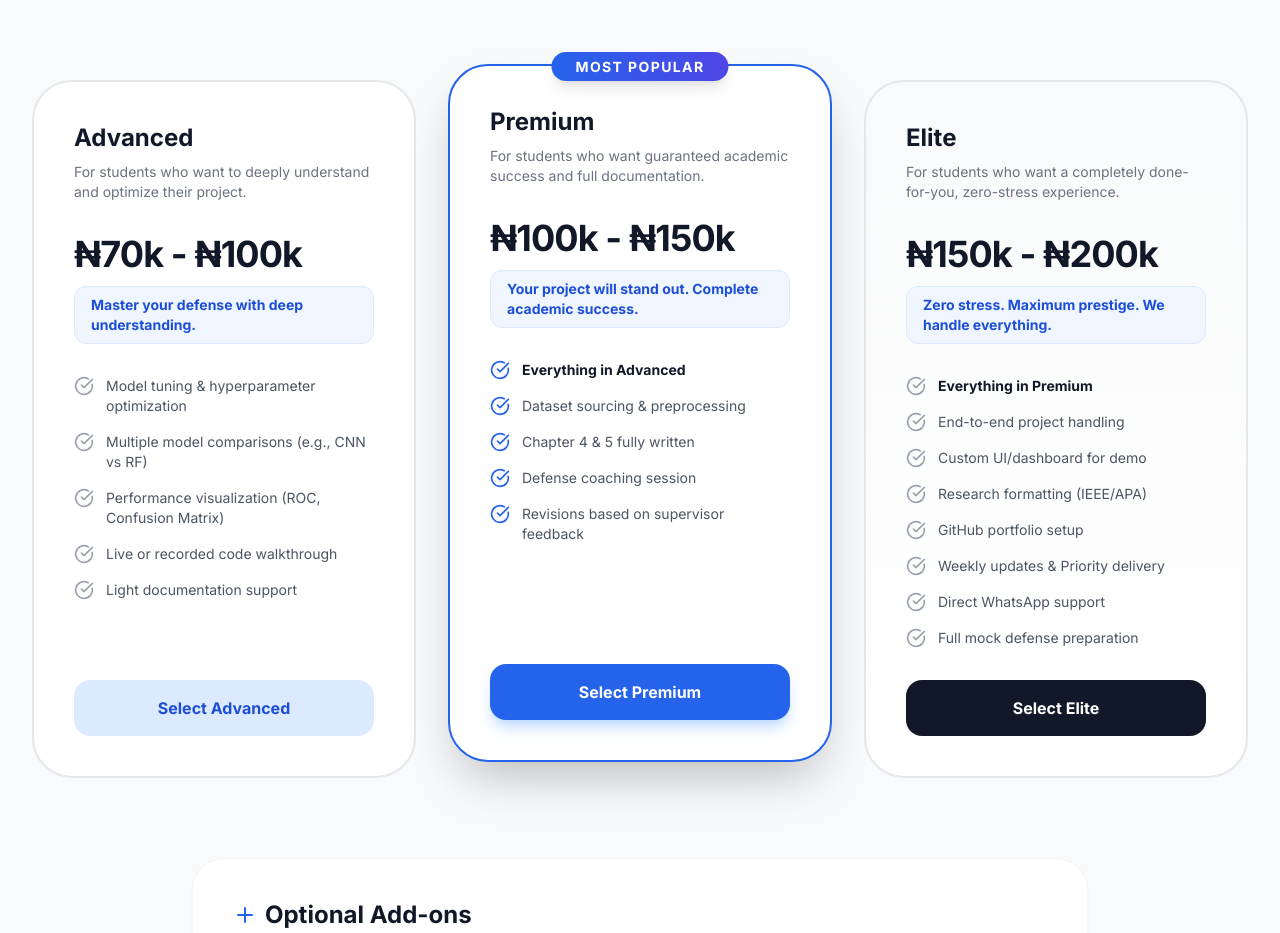
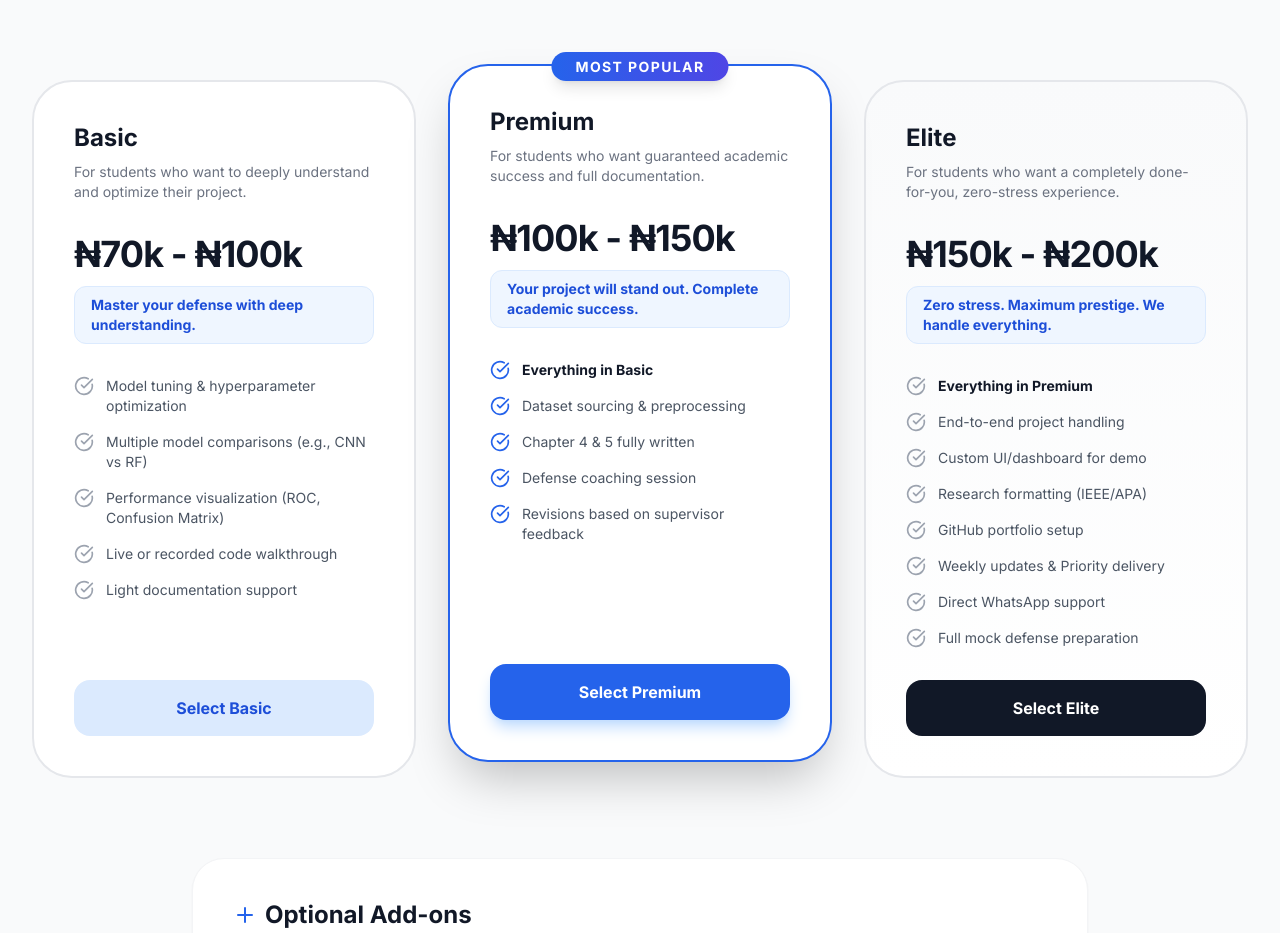
Before and after one commit to Shocker444/Simba, a React (Vite) app: page / in a window 1280 px wide. Shown: the part 2132-3065 px from the top of the page. Built offline with nearby package versions, Linux system fonts and the light colour scheme.

Commit message:
update features

```diff
--- a/components/Pricing.tsx
+++ b/components/Pricing.tsx
@@ -5,7 +5,7 @@ import { handleScroll } from '../utils/handleScroll';
 const Pricing = () => {
   const tiers = [
     {
-      name: "Advanced",
+      name: "Basic",
       price: "₦70k - ₦100k",
       positioning: "For students who want to deeply understand and optimize their project.",
       valueProp: "Master your defense with deep understanding.",
@@ -26,7 +26,7 @@ const Pricing = () => {
       positioning: "For students who want guaranteed academic success and full documentation.",
       valueProp: "Your project will stand out. Complete academic success.",
       features: [
-        "Everything in Advanced",
+        "Everything in Basic",
         "Dataset sourcing & preprocessing",
         "Chapter 4 & 5 fully written",
         "Defense coaching session",
```
